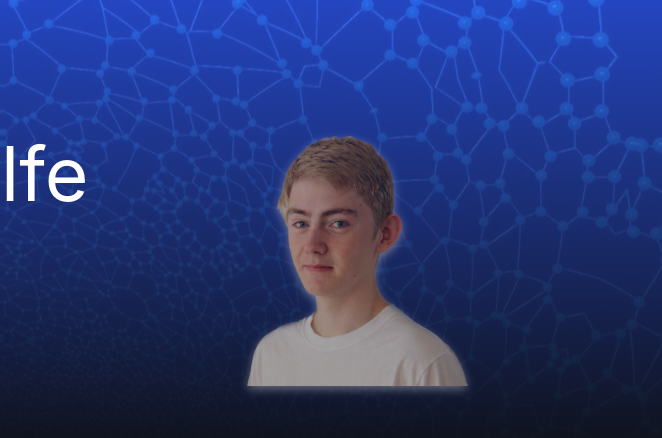
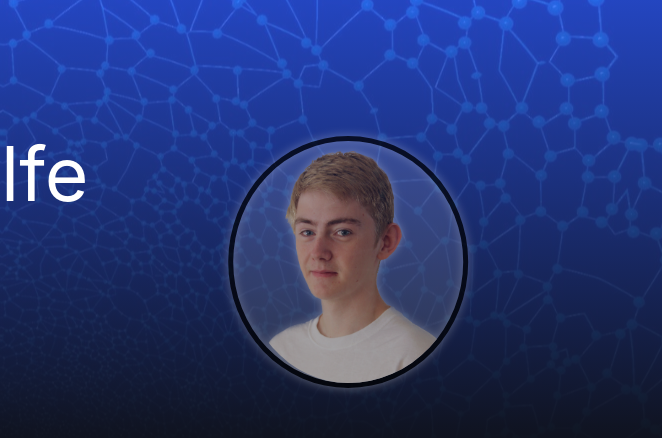
Before and after one commit to PeterM-13/My_Website, a plain HTML site: page Main/index.html in a window 1280 px wide. Shown: the top 438 px of the page, 618-1280 px from the left. Drawn offline with Linux system fonts and the light colour scheme.

Commit message:
Circle profile

```diff
--- a/Main/header.css
+++ b/Main/header.css
@@ -58,11 +58,17 @@ h1{
 }
 .headerRight img{
     width: auto;
-    height: 250px;
+    height: 232px;
     margin-right: 4px;
-    filter: drop-shadow(0px 3px 5px rgba(255, 255, 255, 0.5));
+    filter: drop-shadow(0px 0px 5px rgba(255, 255, 255, 0.5));
     transform: matrix(-1, 0, 0, 1, 0, 0);
     opacity: .72;
+
+    border-radius: 50%;
+    border: 5px solid rgb(0, 0, 0);
+    background-color: rgba(255, 255, 255, 0.115);
+    padding-top: 10px;
+    padding-right: 8px;
 }
 
 
--- a/Main/projects.js
+++ b/Main/projects.js
@@ -59,4 +59,4 @@ setInterval(()=>{
             clickCount = 0;
         }
     }
-}, 8000)
+}, 9000)
```
Also changed, not shown: 1 other file.
